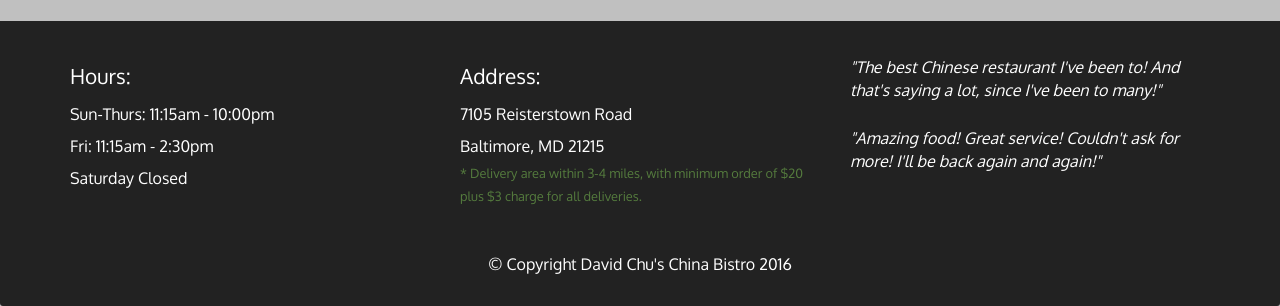
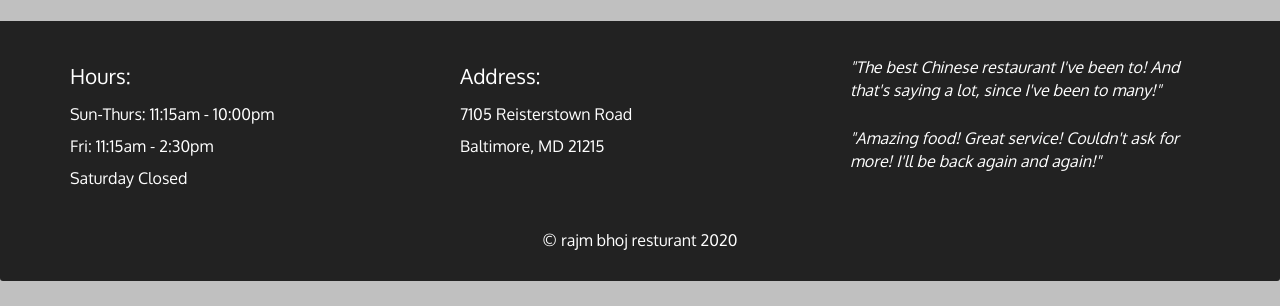
Before and after one commit to dinesh671/application-files, a plain HTML site: page index.html in a window 1280 px wide. Shown: the part 1091-1397 px from the top of the page. After the commit the page ends 1372 px from the top, so only its background shows below. Drawn offline with Linux system fonts and the light colour scheme; a script that the page names is missing.

Commit message:
Update index.html

```diff
--- a/index.html
+++ b/index.html
@@ -100,7 +100,7 @@
           <span>Address:</span><br>
           7105 Reisterstown Road<br>
           Baltimore, MD 21215
-          <p>* Delivery area within 3-4 miles, with minimum order of $20 plus $3 charge for all deliveries.</p>
+          <p></p>
           <hr class="visible-xs">
         </section>
         <section id="testimonials" class="col-sm-4">
@@ -108,7 +108,7 @@
           <p>"Amazing food! Great service! Couldn't ask for more! I'll be back again and again!"</p>
         </section>
       </div>
-      <div class="text-center">&copy; Copyright David Chu's China Bistro 2016</div>
+      <div class="text-center">&copy; rajm bhoj resturant 2020</div>
     </div>
   </footer>
 
```
